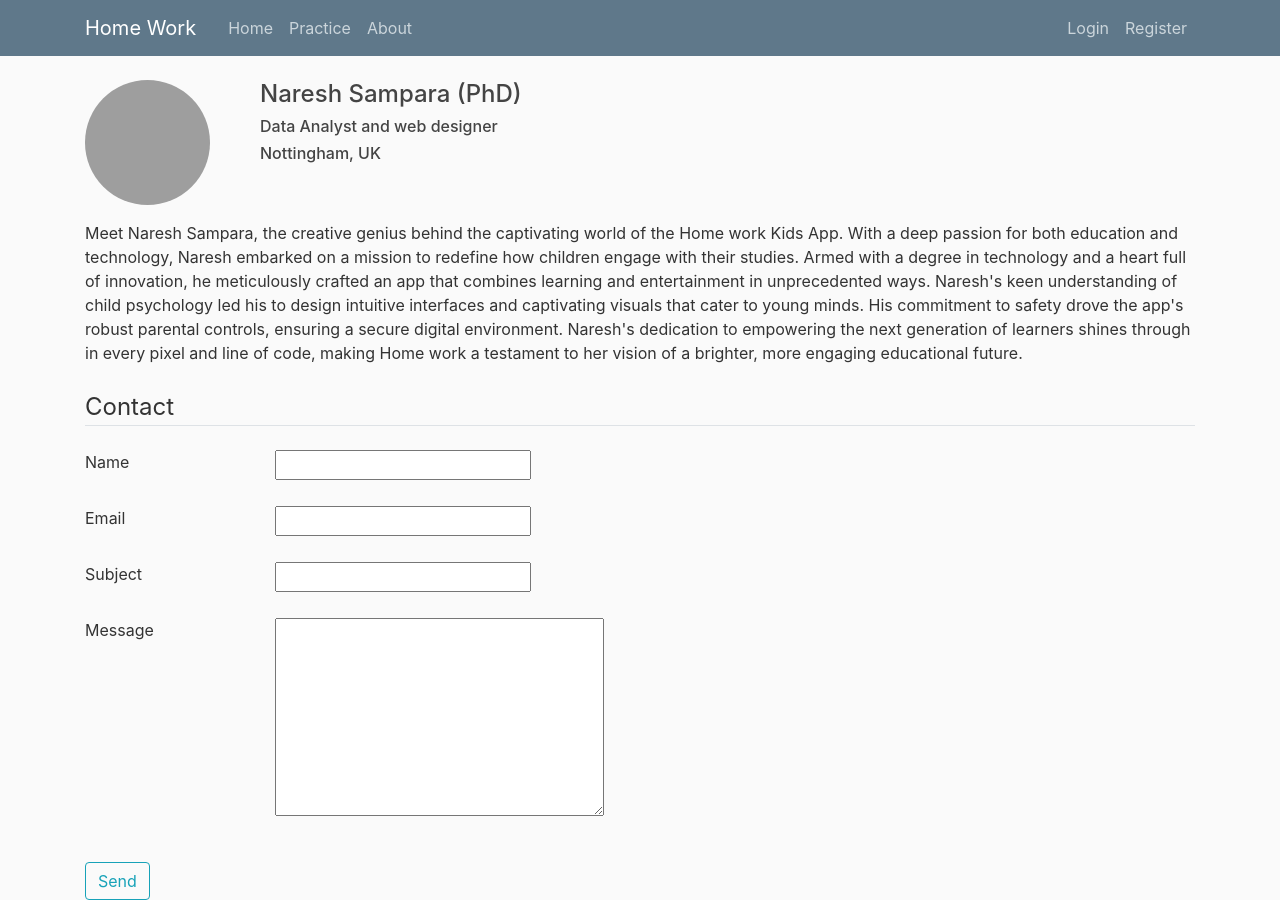
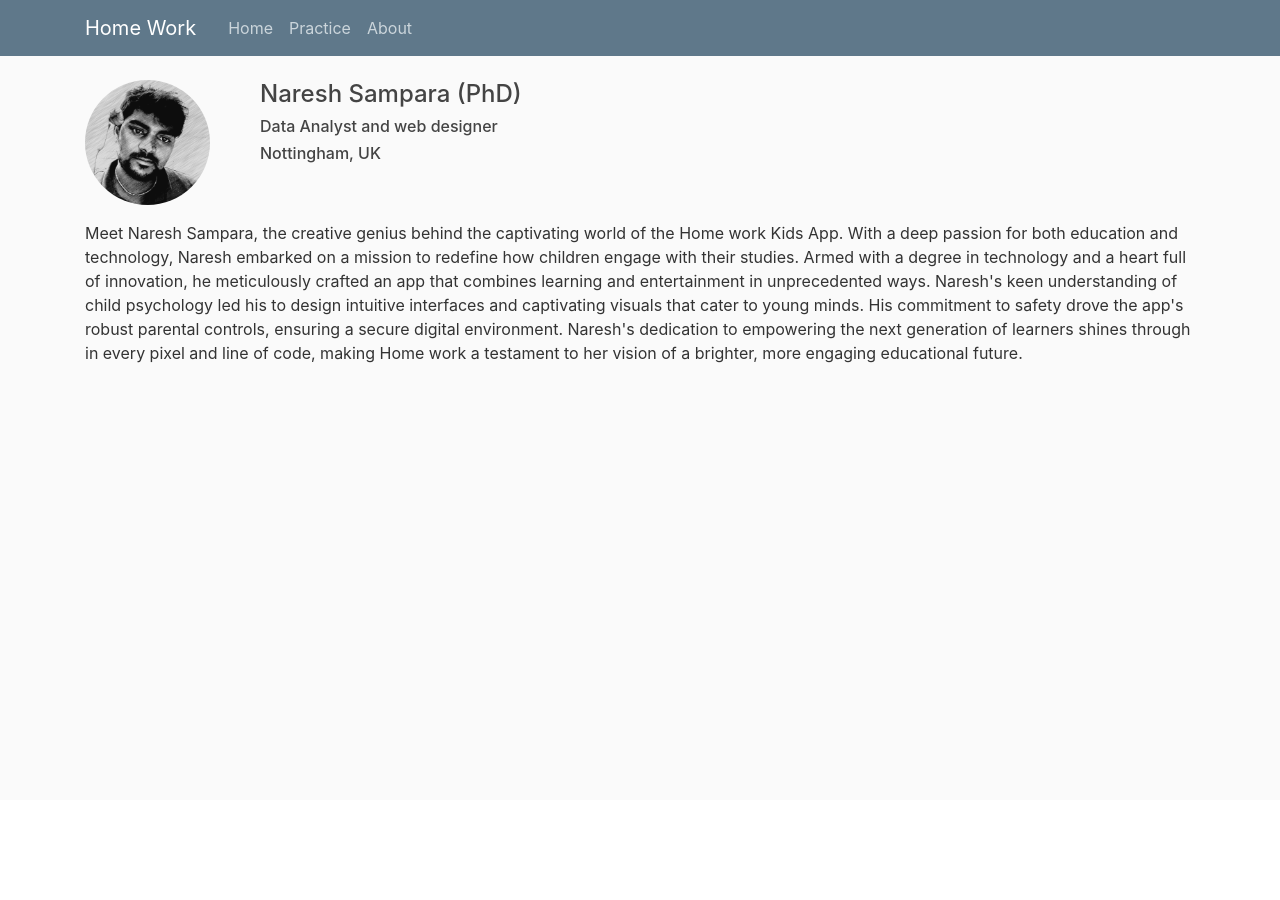
Before and after one commit to naresh198457/GrammerSchool, a Flask app: page /about in a window 1280 px wide. After the commit the page ends 363 px from the top, so only its background shows below. Run offline with Flask 3, Linux system fonts and the light colour scheme; some libraries are stand-ins or nearby versions; grey boxes are pictures that could not be loaded.

Commit message:
removed login and regis

```diff
--- a/app/route.py
+++ b/app/route.py
@@ -2,7 +2,6 @@ from app import app
 from flask import render_template, request, url_for, flash, redirect, session
 import os
 from flask_mail import Mail, Message
-from itsdangerous import URLSafeTimedSerializer
 from app.models import db
 from app.models import User, dailyActivity
 from app.forms import RegistrationForm, LoginForm, contactForm, practiceform, commonletterquestionform, findnextletterpairform
@@ -12,137 +11,22 @@ from flask_login import login_user, current_user, logout_user, login_required
 import pandas as pd
 from datetime import datetime, timedelta
 
-mail=Mail(app)
-s=URLSafeTimedSerializer('Thisissecret!')
 
 # login page
 @app.route('/')
-@app.route('/login',methods=['POST','GET'])
-def login():
-    if current_user.is_authenticated:
-        return redirect(url_for('home'))
-    form=LoginForm()
-    if form.validate_on_submit():
-        user=User.query.filter_by(username=form.username.data).first()
-        if user and check_password_hash(user.password,form.password.data):
-            login_user(user,remember=form.remember.data)
-            next_page=request.args.get('next')
-            #flash(f'{user.firstname} have been logged in!','success')
-            return redirect(next_page) if next_page else redirect(url_for('home'))
-        else:
-            flash('Login Unsuccessful. please check the username and password','danger')
-            print('Login unsucessful')
-    return render_template('login.html', title='Login',form=form)
-
-# register page
-@app.route('/register',methods=['GET','POST'])
-def register():
-    if current_user.is_authenticated:
-        return redirect(url_for('home'))
-    form = RegistrationForm()
-    if form.validate_on_submit():
-        # adding the new data to the database
-        hash_password=generate_password_hash(password=form.password.data).decode('utf-8')
-        user=User(username=form.username.data,
-                  email=form.email.data,
-                  firstname=form.firstname.data,
-                  lastname=form.lastname.data,
-                  password=hash_password)
-        db.session.add(user)
-        db.session.commit()
-
-        # send the conformation email to the user
-        email=form.email.data
-
-        msg=Message('Home Work -- registeration email',
-                    recipients=[email],
-                    sender='naresh.sampara@gmail.com',
-                    html=render_template('Email_coformation.html',
-                                         UserLastName=form.lastname.data.capitalize(),
-                                         UserFirstName=form.firstname.data.capitalize(),
-                                         Username=form.username.data,
-                                         UserEmail=form.email.data))
-        #mail.send(msg)
-
-        flash(f'Account created for {form.username.data}!','success')
-        return redirect(url_for('login'))
-    return render_template('register.html', title='register',form=form,)
-
-# home page
 @app.route('/home',methods=['POST','GET']) # decorators: '/' route page of our website
-@login_required
 def home():
     image_file=url_for('static',filename='profile_pics/'+current_user.image_file)
     return render_template('home.html',image_file=image_file)
 
-# account page
-@app.route('/account')
-@login_required
-def account():
-    image_file=url_for('static',filename='profile_pics/'+current_user.image_file)
-
-    user_activities = dailyActivity.query.filter_by(username=current_user.username).all()
-    data = [{
-        "id": activity.id,
-        "username": activity.username,
-        "date_test":activity.date_test,
-        "testType": activity.testType,
-        "noQuestion": activity.noQuestion,
-        "correctAns": activity.correctAns
-    } for activity in user_activities]
-
-    df = pd.DataFrame(data)
-
-    if df.empty:
-        return render_template('home.html')
-    else:
-        test_types = df["testType"].unique()
-        selected_test_type = request.form.get("testType", 'All')
-
-        if selected_test_type == 'All':
-            filtered_df = df
-        else:
-            filtered_df = df[df['testType']==selected_test_type]
-
-        bar_chart = create_bar_chart(filtered_df)
-        pie_chart = create_pie_chart(filtered_df)
-
-        return render_template('account.html',
-                            image_file=image_file,
-                            test_types = test_types,
-                            bar_chart = bar_chart,
-                            pie_chart = pie_chart,
-                            selected_test_type = selected_test_type)
-
-# Logout route
-@app.route("/logout")
-def logout():
-    logout_user()
-    return redirect(url_for('login'))
 
 # about route
 @app.route("/about",methods=['GET','POST'])
 def about():
 
-    form=contactForm()
     Designer_im_file=url_for('static',filename='Desiner_Pics/Naresh_BW.jpg')
-    if request.method == 'POST':
-        if form.validate() == False:
-            flash('All fields are required.')
-            return render_template('about.html', form=form)
-        else:
-            msg=Message(form.Subject.data,
-                        sender='naresh.sampara@gmail.com',
-                        recipients=['dr.sampara@gmail.com'],
-                        html=render_template('Contact_Enquire.html',
-                                         UserName=form.Name.data.capitalize(),
-                                         UserEmail=form.Email.data,
-                                         UserMessage=form.Message.data))
-            mail.send(msg)
-            return render_template('about.html',success=True)
-    elif request.method == 'GET':
 
-        return render_template('about.html',Designer_im_file=Designer_im_file,form=form)
+    return render_template('about.html',Designer_im_file=Designer_im_file)
 
 
 # Practice route
@@ -198,13 +82,7 @@ def commonletter():
     global CL_questions_1, CL_questions_2, CL_Answers, CL_urAnswers
 
     if cl_q_no >= len(df_cl):
-        Activity=dailyActivity(username=current_user.username,
-                               testType='CommonLetter',
-                               noQuestion=cl_q_no,
-                               correctAns=cl_a_no)
 
-        db.session.add(Activity)
-        db.session.commit()
         return redirect(url_for('commonletterdashboard'))
 
     question_data = df_cl.iloc[cl_q_no]
@@ -260,13 +138,7 @@ def nextletterpair():
     global FNPL_letters_1, FNPL_letters_2, FNPL_letters_3, FNPL_letters_4, FNPL_Answers, FNPL_urAnswers
 
     if fnpl_q_no >= len(df_fnpl):
-        Activity=dailyActivity(username=current_user.username,
-                               testType='findnextletterpair',
-                               noQuestion=fnpl_q_no,
-                               correctAns=fnpl_a_no)
 
-        db.session.add(Activity)
-        db.session.commit()
         return redirect(url_for('nextletterpairdashboard'))
 
     question_data = df_fnpl.iloc[fnpl_q_no]
--- a/app/templates/about.html
+++ b/app/templates/about.html
@@ -26,51 +26,4 @@ more engaging educational future.
 
 <br>
 <br>
-{% if success:%}
-    <p>Thank you for your message. We'll get back to you shortly.</p>
-  {% else:%}
-    {% for message in form.Name.errors: %}
-      <div class="flash">{{ message }}</div>
-    {% endfor %}
-    {% for message in form.Email.errors: %}
-      <div class="flash">{{ message }}</div>
-    {% endfor %}
-    {% for message in form.Subject.errors: %}
-      <div class="flash">{{ message }}</div>
-    {% endfor %}
-    {% for message in form.Message.errors: %}
-      <div class="flash">{{ message }}</div>
-    {% endfor %}
-
-  <form action="{{ url_for('about') }}" method=POST>
-
-    <fieldset class="form-group">
-        <legend class="border-bottom mb-4">Contact</legend>
-        {{form.hidden_tag()}}
-
-    <div class="row">
-        <div class="col-2">{{ form.Name.label }}</div>
-        <div class="col-4">{{ form.Name }}</div>
-    </div><br>
-
-    <div class="row">
-        <div class="col-2">{{ form.Email.label }}</div>
-        <div class="col-4">{{ form.Email }}</div>
-    </div><br>
-
-    <div class="row">
-        <div class="col-2">{{ form.Subject.label }}</div>
-        <div class="col-4">{{ form.Subject}}</div>
-    </div><br>
-
-    <div class="row">
-        <div class="col-2">{{ form.Message.label }}</div>
-        <div class="col-4">{{ form.Message(rows='8',cols='30')}}</div>
-    </div><br>
-    </fieldset>
-
-
-    {{ form.CF_Submit_Button(class="btn btn-outline-info") }}
-  </form>
-{%endif%}
 {% endblock content %}
--- a/app/templates/home.html
+++ b/app/templates/home.html
@@ -9,9 +9,7 @@
         </div>
 
         <div class="col-10">
-            <h2 class="text-secondary">{{current_user.firstname.capitalize()}} {{current_user.lastname.capitalize()}}</h2>
-            <p class="text-secondary">{{current_user.username}}</p>
-            <a href="{{url_for('logout')}}"><p>Logout</p></a>
+            <h2 class="text-secondary">Hi  Mishi</h2>
         </div>
     </div>
 </div>
--- a/app/templates/layout.html
+++ b/app/templates/layout.html
@@ -31,15 +31,6 @@
               <a class="nav-item nav-link" href="{{ url_for('about') }}">About</a>
             </div>
             <!-- Navbar Right Side -->
-            <div class="navbar-nav">
-              {% if current_user.is_authenticated %}
-                <a class="nav-item nav-link" href="{{ url_for('account') }}">Account</a>
-                <a class="nav-item nav-link" href="{{ url_for('logout') }}">Logout</a>
-              {% else %}
-                <a class="nav-item nav-link" href="{{ url_for('login') }}">Login</a>
-                <a class="nav-item nav-link" href="{{ url_for('register') }}">Register</a>
-              {% endif %}
-            </div>
           </div>
         </div>
       </nav>
--- a/run.py
+++ b/run.py
@@ -2,4 +2,4 @@ from app import app
 
 # excute the app
 if __name__ =="__main__":
-    app.run()
+    app.run(debug=True)
```
Also changed, not shown: app/templates/Contact_Enquire.html (deleted, +0 -13 lines), app/templates/Email_coformation.html (deleted, +0 -32 lines), app/templates/account.html (deleted, +0 -25 lines), app/static/Desiner_Pics/Naresh_BW.jpg (added), app/static/Desiner_Pics/Naresh_COL.jpg (added), instance/site.db (deleted).
